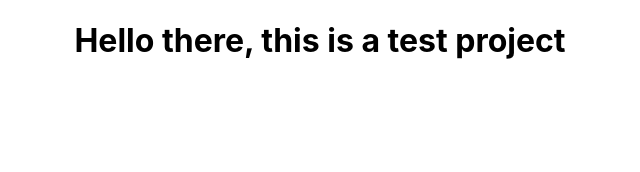
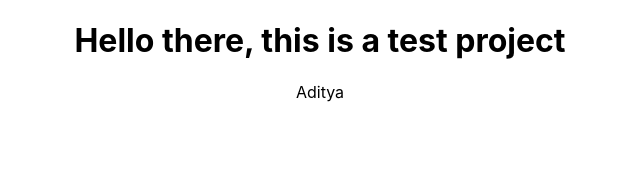
Before and after one commit to abdulGitHb/test-repo, a React (Create React App) app: page / in a window 1280 px wide. Shown: the top 172 px of the page, without its empty margins (320-960 px from the left). Built offline with nearby package versions, Linux system fonts and the light colour scheme.

Commit message:
aditya compnent added

```diff
--- a/src/App.js
+++ b/src/App.js
@@ -1,9 +1,11 @@
 import './App.css';
+import Aditya from './aditya';
 
 function App() {
   return (
     <div className="App">
       <h1>Hello there, this is a test project</h1>
+      <Aditya/>
     </div>
   );
 }
--- /dev/null
+++ b/src/aditya.js
@@ -0,0 +1,9 @@
+import React from 'react'
+
+function Aditya() {
+  return (
+    <div>Aditya</div>
+  )
+}
+
+export default Aditya
```
Also changed, not shown: 1 other file (tests, documents, lock files or other folders).
